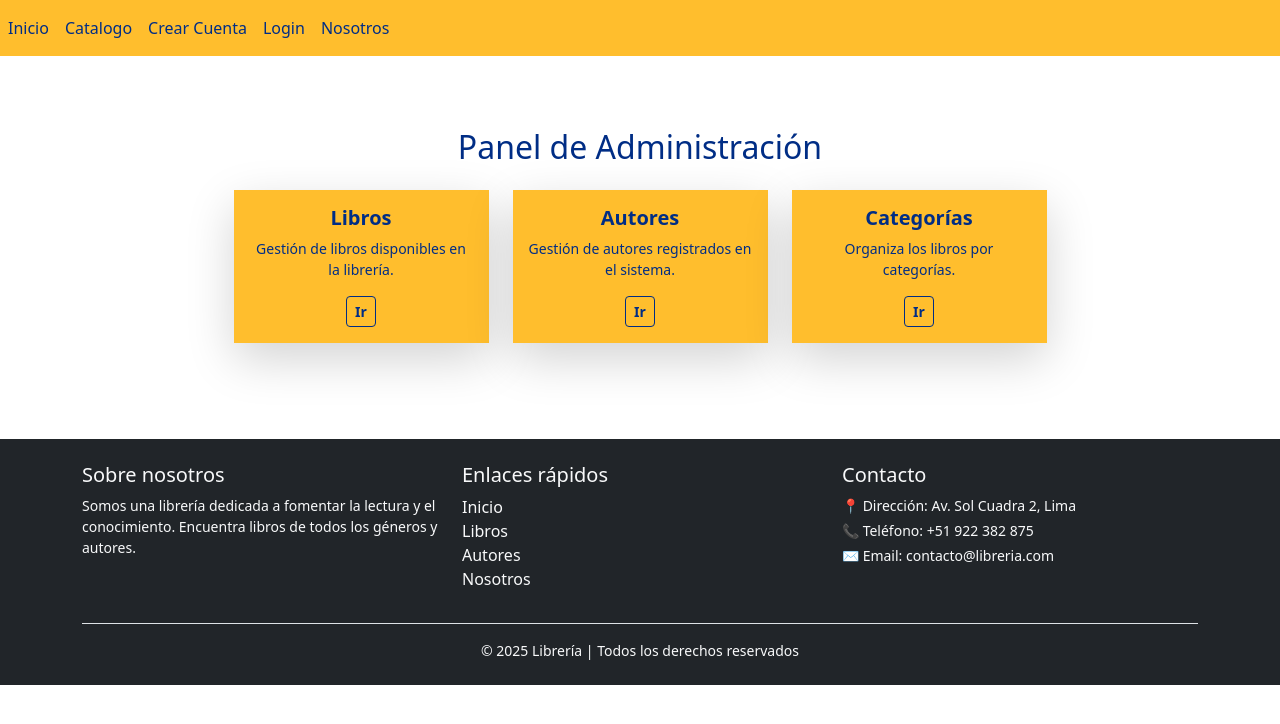
After one commit to BlazeShotS/Sistema-Libreria, a Django app: page /panelAdmin in a window 1280 px wide. The commit adds this page. Shown: the top 724 px of the page. Run offline with Django 5.2, Linux system fonts and the light colour scheme.

Commit message:
style: estilos en el panel administrador

```diff
--- /dev/null
+++ b/libreria/templates/panelAdmin/panel.html
@@ -0,0 +1,47 @@
+{% extends "base.html" %}
+
+{% block titulo %} Panel Administrador {% endblock %}
+
+
+{% block contenido %}
+
+<div class="container my-5">
+    <h2 class="text-center mb-4" style="color: #002D85;">Panel de Administración</h2>
+
+    <div class="row justify-content-center">
+        <!-- Libros -->
+        <div class="col-md-3">
+            <div class="card shadow-lg border-0 rounded-3">
+                <div class="card-body text-center" style="background-color: #FFBE2D;">
+                    <h5 class="card-title fw-bold" style="color:#002D85;">Libros</h5>
+                    <p class="card-text small" style="color:#002D85;">Gestión de libros disponibles en la librería.</p>
+                    <a href="{% url 'libreria:libros' %}" class="btn btn-outline-primary btn-sm fw-bold" style="color:#002D85; border-color:#002D85;">Ir</a>
+                </div>
+            </div>
+        </div>
+
+        <!-- Autores -->
+        <div class="col-md-3">
+            <div class="card shadow-lg border-0 rounded-3">
+                <div class="card-body text-center" style="background-color: #FFBE2D;">
+                    <h5 class="card-title fw-bold" style="color:#002D85;">Autores</h5>
+                    <p class="card-text small" style="color:#002D85;">Gestión de autores registrados en el sistema.</p>
+                    <a href="{% url 'libreria:ListarAutores' %}" class="btn btn-outline-primary btn-sm fw-bold" style="color:#002D85; border-color:#002D85;">Ir</a>
+                </div>
+            </div>
+        </div>
+
+        <!-- Categorías -->
+        <div class="col-md-3">
+            <div class="card shadow-lg border-0 rounded-3">
+                <div class="card-body text-center" style="background-color: #FFBE2D;">
+                    <h5 class="card-title fw-bold" style="color:#002D85;">Categorías</h5>
+                    <p class="card-text small" style="color:#002D85;">Organiza los libros por categorías.</p>
+                    <a href="{% url 'libreria:ListarCategoria' %}" class="btn btn-outline-primary btn-sm fw-bold" style="color:#002D85; border-color:#002D85;">Ir</a>
+                </div>
+            </div>
+        </div>
+    </div>
+</div>
+
+{% endblock %}
--- a/libreria/urls.py
+++ b/libreria/urls.py
@@ -9,6 +9,9 @@ urlpatterns = [
 
     path('', views.inicio, name='inicio'), #name='inicio' , ese inicio tengo que poner en mi href del html o ruta mejor dicho
     path('nosotros', views.nosotros, name= 'nosotros'),
+
+    path('panelAdmin', views.panel, name= 'panel'),
+
 
     path('libros', views.libros, name='libros'),
     path('libros/crear', views.crear, name='crear'),
--- a/libreria/views.py
+++ b/libreria/views.py
@@ -9,6 +9,9 @@ def inicio(request):
     return render(request, 'paginas/inicio.html')
 def nosotros(request):
     return render(request, 'paginas/nosotros.html')
+def panel(request): #PARA ADMIN
+    return render(request, 'panelAdmin/panel.html')
+
 
 #Para libros
 def libros(request):
@@ -85,4 +88,4 @@ def editarCategoria(request, id):
 def eliminarCategoria(request, id):
     categoria = Categoria.objects.get(id=id)
     categoria.delete()
-    return redirect('libreria:EliminarCategoria')
+    return redirect('libreria:ListarCategoria')
--- a/templates/base.html
+++ b/templates/base.html
@@ -24,8 +24,7 @@
     <nav class="navbar navbar-expand" style="background-color: #FFBE2D;">
         <div class="nav navbar-nav">
             <a class="nav-item nav-link active" style="color: #002D85;" href="{% url 'libreria:inicio'%}">Inicio </a>
-            <a class="nav-item nav-link active" style="color: #002D85;" href="{% url 'libreria:libros'%}">Libros </a>
-            <a class="nav-item nav-link active" style="color: #002D85;" href="{% url 'libreria:ListarAutores'%}">Autor </a>
+            <a class="nav-item nav-link active" style="color: #002D85;" href="">Catalogo</a>
             <a class="nav-item nav-link active" style="color: #002D85;" href="{% url 'usuarios:crearUsuario'%}">Crear Cuenta </a>
             <a class="nav-item nav-link active" style="color: #002D85;" href="{% url 'usuarios:login'%}">Login </a>
             <a class="nav-item nav-link active" style="color: #002D85;" href="{% url 'libreria:nosotros'%}">Nosotros </a>
--- a/usuarios/views.py
+++ b/usuarios/views.py
@@ -34,7 +34,7 @@ def loginUsuario(request):
             request.session['usuario_rol'] = usuario.rol
 
             if usuario.rol == 'ADMIN':
-                return redirect('libreria:ListarAutores')
+                return redirect('libreria:panel')
             else:
                 return redirect('libreria:libros')
         else:
```
Also changed, not shown: libreria/templates/categorias/editar.html (+20 -0 lines), libreria/templates/categorias/form.html (+23 -0 lines), libreria/templates/categorias/listar.html (+39 -0 lines), libreria/migrations/0002_categoria.py (added).
